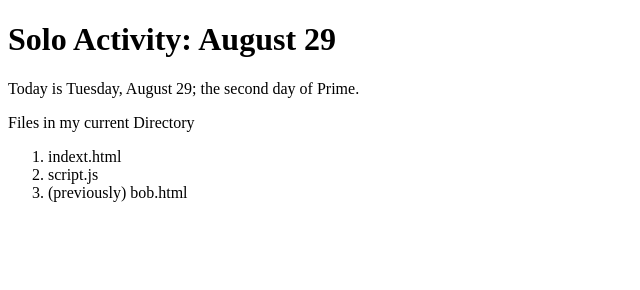
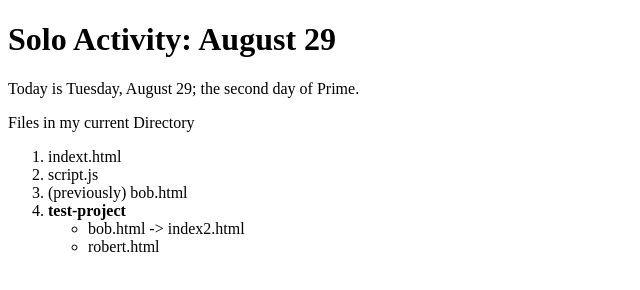
Before and after one commit to marshcooke/soloActivity, a plain HTML site: page index.html in a window 1280 px wide. Shown: the whole page, without its empty margins (0-640 px from the left). Drawn offline with Linux system fonts and the light colour scheme.

Commit message:
updates to files list on index

```diff
--- a/index.html
+++ b/index.html
@@ -15,6 +15,11 @@
             <li>indext.html</li>
             <li>script.js</li>
             <li>(previously) bob.html</li>
+            <li><strong>test-project</strong></li>
+            <ul>
+                <li>bob.html -> index2.html</li>
+                <li>robert.html</li>
+            </ul>
         </ol>
     </p>
 </body>
```
